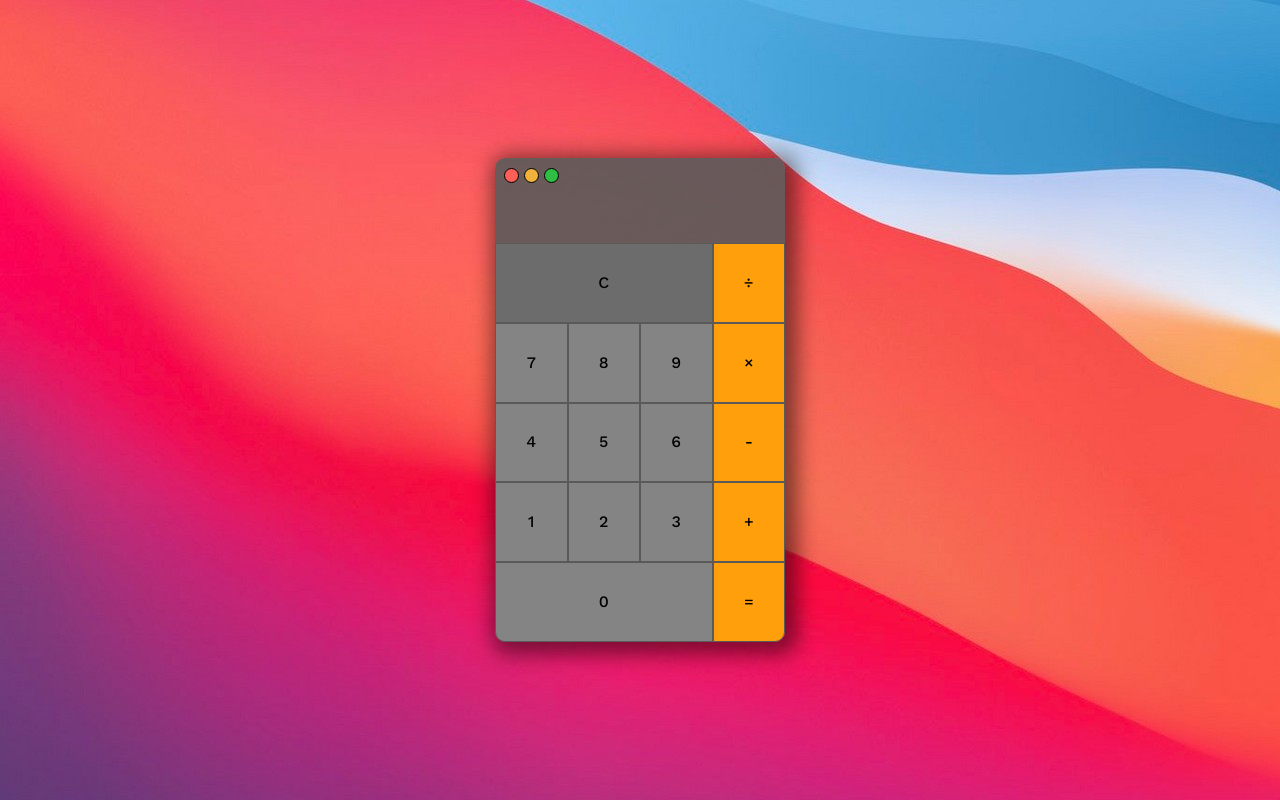
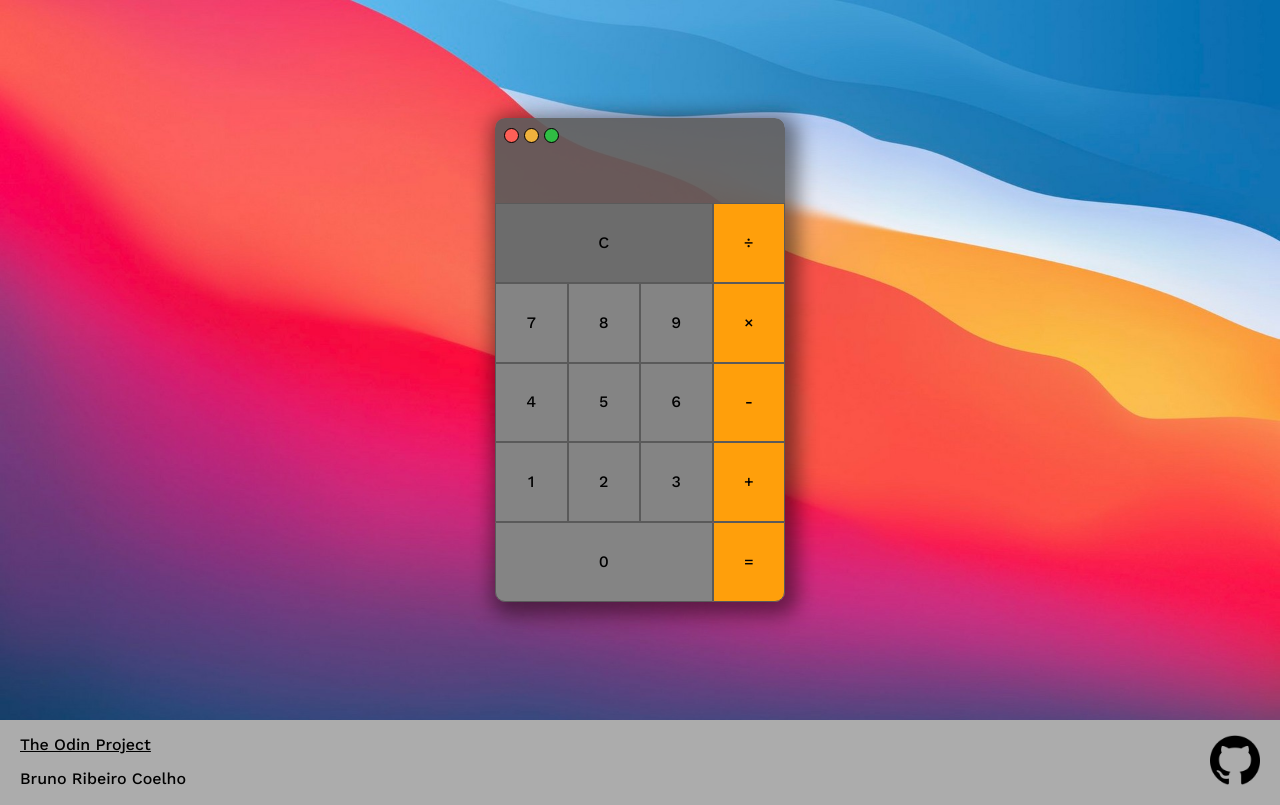
Before and after one commit to brunorcoelho/calculator, a plain HTML site: page index.html in a window 1280 px wide. Drawn offline with nearby package versions, Linux system fonts and the light colour scheme.

Commit message:
Added footer and GitHub links

```diff
--- a/index.html
+++ b/index.html
@@ -40,5 +40,18 @@
         </div>
       </div>
     </div>
+    <footer>
+      <div class="left-footer">
+        <a href="https://www.theodinproject.com/" target="_blank"
+          ><p>The Odin Project</p></a
+        >
+        <p>Bruno Ribeiro Coelho</p>
+      </div>
+      <div class="right-footer">
+        <a href="https://github.com/brunorcoelho" target="_blank"
+          ><img src="./githubicon.png" alt=""
+        /></a>
+      </div>
+    </footer>
   </body>
 </html>
--- a/style.css
+++ b/style.css
@@ -2,8 +2,10 @@
 
 body {
   font-family: "Work Sans", sans-serif;
-  height: 100vh;
+  height: 90vh;
   background-image: url(./background.jpeg);
+  background-repeat: no-repeat;
+  background-size: cover;
 }
 
 .flex-container {
@@ -123,3 +125,25 @@ button:active.expand {
 #equals {
   border-bottom-right-radius: 10px;
 }
+
+footer {
+  display: flex;
+  flex-direction: row;
+  align-items: center;
+  justify-content: space-between;
+  background-color: rgba(90, 90, 90, 0.5);
+}
+
+footer img {
+  height: 50px;
+  width: auto;
+  margin: 0px 20px 0px 0px;
+}
+
+footer p {
+  margin: 16px 0px 16px 20px;
+}
+
+footer a {
+  color: inherit;
+}
```
Also changed, not shown: githubicon.png (added).
